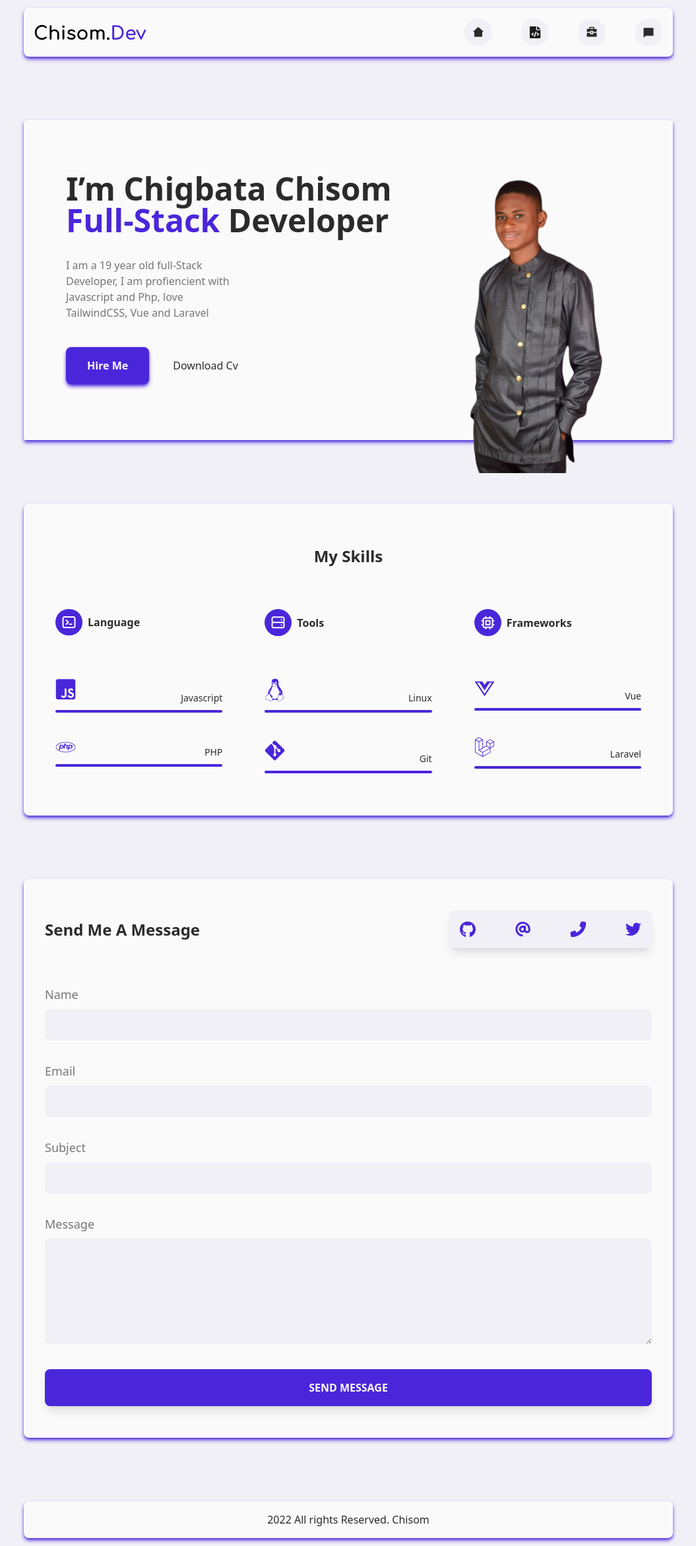
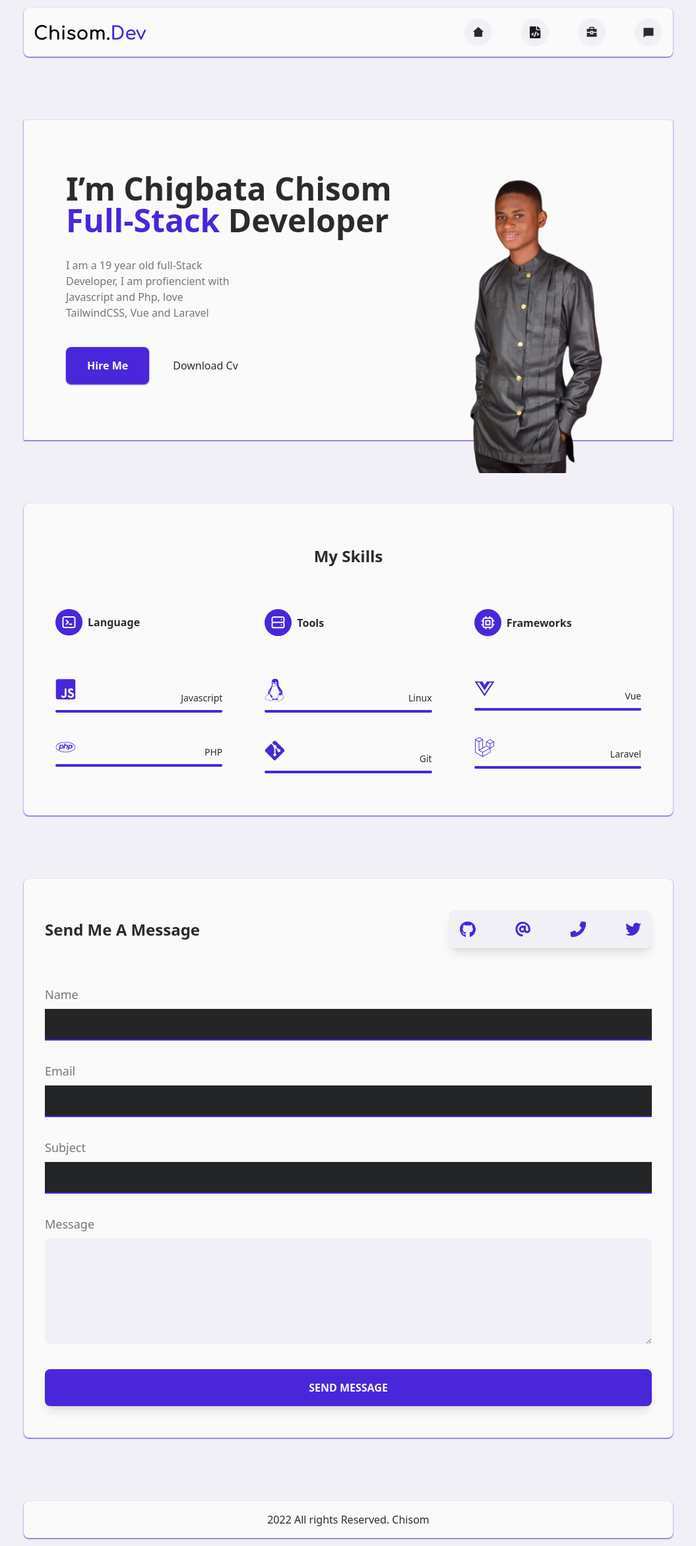
Before and after one commit to chisomgbata/portfolio, a Nuxt app: page / in a window 1280 px wide. Shown: the whole page at 66% size, without its empty margins (112-1167 px from the left). Built offline with nearby package versions, Linux system fonts and the light colour scheme.

Commit message:
appocalypse v2

```diff
--- a/components/cinput.vue
+++ b/components/cinput.vue
@@ -11,7 +11,7 @@
         @input="
           $emit('update:modelValue', ($event.target as HTMLInputElement).value)
         "
-        class="rounded-lg bg-offwhite p-2 outline-none text-gray h-12"
+        class="border-b-2 border-primary p-2 text-gray h-12 bg-darkContent outline-none"
       />
     </div>
   </div>
--- a/components/contact.vue
+++ b/components/contact.vue
@@ -1,13 +1,15 @@
 <template>
   <div
     id="contact"
-    class="bg-white dark:bg-darkBg rounded-lg px-8 py-12 shadow-md shadow-primary"
+    class="bg-white dark:bg-darkContent rounded-lg px-8 py-12 shadow-sm shadow-primary"
   >
     <form class="" @submit.prevent="handleSubmit">
-      <div class="flex w-full gap-16 items-center justify-between">
-        <h2 class="font-bold text-2xl">Send Me A Message</h2>
+      <div
+        class="flex w-full md:items-center justify-between flex-col md:flex-row md:gap-16 gap-6"
+      >
+        <h2 class="font-bold text-xl md:text-2xl">Send Me A Message</h2>
         <div
-          class="flex justify-between w-1/3 bg-offwhite p-4 rounded-lg shadow-lg"
+          class="flex justify-between w-full md:w-1/3 bg-offwhite dark:bg-darkBg p-4 rounded-lg shadow-lg"
         >
           <a href="https://github.com/chisomgbata"
             ><img src="/icons/github.svg" alt="Github"
@@ -44,7 +46,7 @@
           >
           <textarea
             name="message"
-            class="bg-offwhite rounded-lg w-full h-40 p-2 outline-none text-gray mt-2"
+            class="bg-offwhite dark:bg-darkContent rounded-lg w-full h-40 p-2 outline-none text-gray mt-2"
             v-model="formData.body"
           ></textarea>
         </div>
--- a/components/footer.vue
+++ b/components/footer.vue
@@ -1,6 +1,8 @@
 <template>
   <div>
-    <footer class="bg-white dark:bg-darkContent rounded-lg py-4 text-center shadow-md shadow-primary">
+    <footer
+      class="bg-white dark:bg-darkContent rounded-lg py-4 text-center shadow-sm shadow-primary"
+    >
       {{ new Date().getFullYear() }} All rights Reserved. Chisom
     </footer>
   </div>
--- a/components/header.vue
+++ b/components/header.vue
@@ -1,12 +1,12 @@
 <template>
   <header
-    class="flex bg-white dark:bg-darkContent justify-between p-4 rounded-lg shadow-md shadow-primary"
+    class="flex bg-white dark:bg-darkContent justify-between p-4 rounded-lg shadow-sm shadow-primary"
   >
     <img src="/images/Logo.svg" alt="Chisom.Dev" />
     <nav class="hidden md:block">
       <Menu />
     </nav>
-    <button class="md:hidden rounded-full bg-offwhite p-3">
+    <button class="md:hidden rounded-full bg-offwhite dark:bg-darkBg p-3">
       <p class="sr-only">Open Menu</p>
       <svg
         xmlns="http://www.w3.org/2000/svg"
--- a/components/hero.vue
+++ b/components/hero.vue
@@ -1,5 +1,5 @@
 <template>
-  <div class="mt-6 md:mt-24 shadow-md shadow-primary">
+  <div class="mt-6 md:mt-24 shadow-sm shadow-primary">
     <section
       class="bg-white dark:bg-darkContent rounded-lg py-12 px-5 md:flex w-full md:px-16 md:py-20 md:justify-between"
     >
@@ -18,7 +18,7 @@
         <div class="flex gap-9 mt-10 items-center">
           <a
             href="#contact"
-            class="bg-primary rounded-lg py-4 px-8 text-white font-semibold shadow-md shadow-primary"
+            class="bg-primary rounded-lg py-4 px-8 text-white font-semibold shadow-sm shadow-primary"
           >
             Hire Me
           </a>
--- a/components/skills.vue
+++ b/components/skills.vue
@@ -1,6 +1,6 @@
 <template>
   <div
-    class="rounded-lg bg-white dark:bg-darkContent py-16 px-12 shadow-md shadow-primary"
+    class="rounded-lg bg-white dark:bg-darkContent py-16 px-12 shadow-sm shadow-primary"
   >
     <section>
       <h1 class="font-bold text-2xl text-center">My Skills</h1>
```
